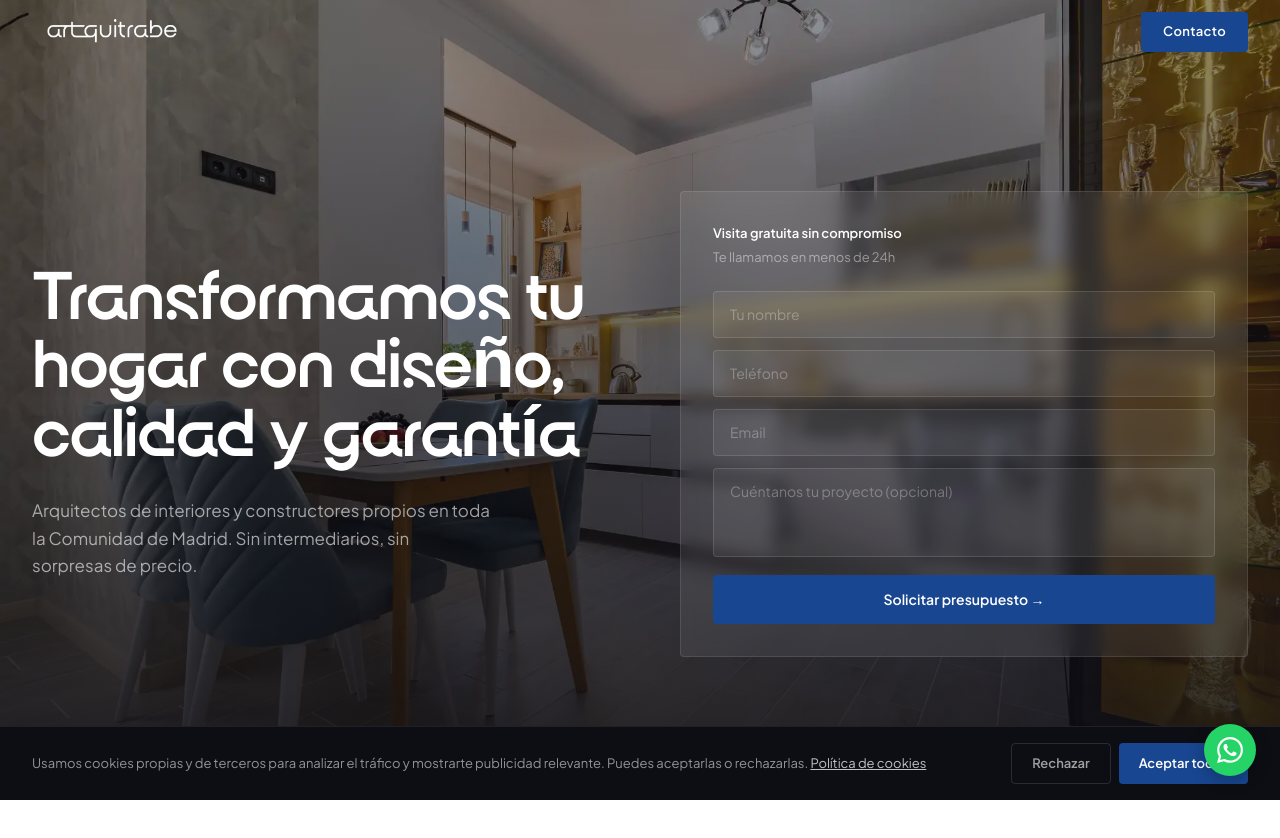
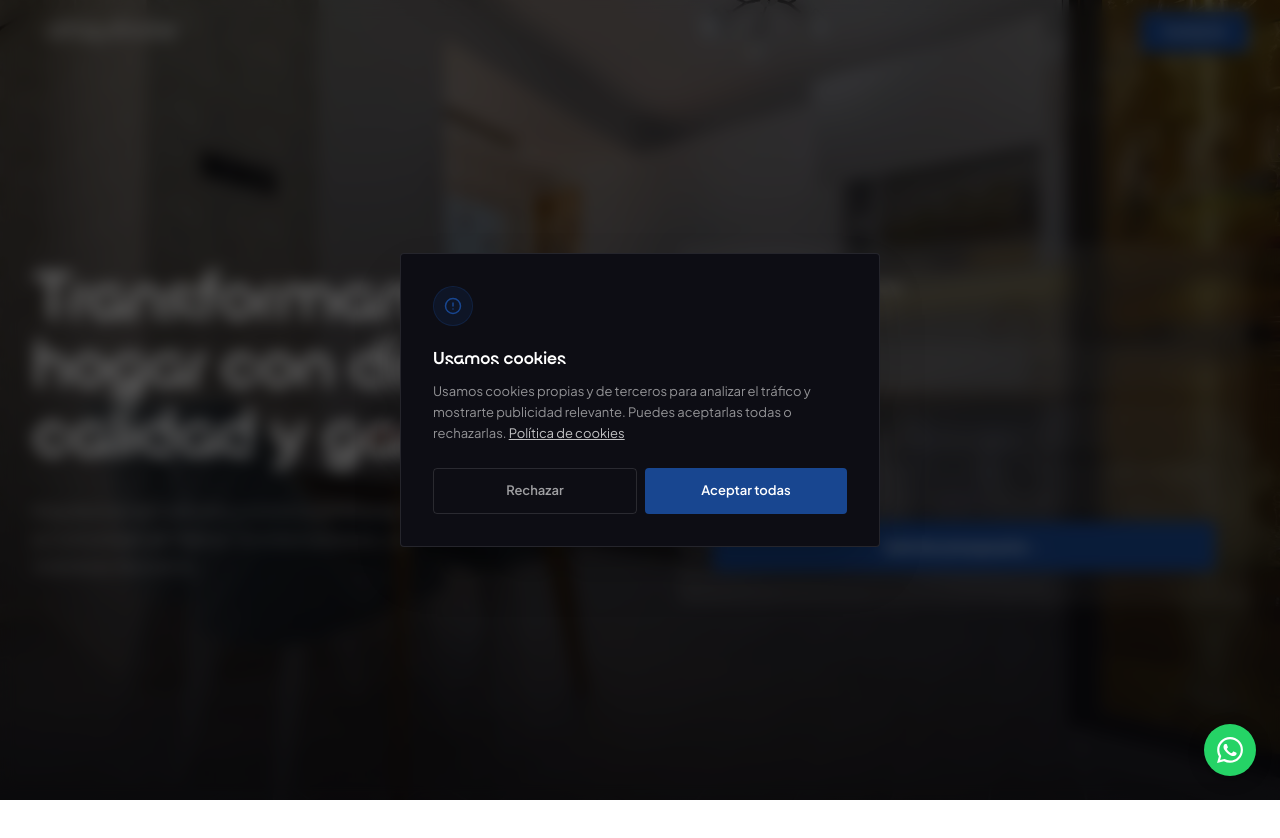
Before and after one commit to generacionads/artquitrabe, a Next.js app: page / in a window 1280 px wide. Shown: the top 838 px of the page. Built offline with nearby package versions, Linux system fonts and the light colour scheme.

Commit message:
fix cookies y form

```diff
--- a/src/components/Contact.tsx
+++ b/src/components/Contact.tsx
@@ -118,17 +118,6 @@ export default function Contact() {
               />
             </div>
 
-            <div>
-              <label className="block text-[11px] font-semibold tracking-[0.12em] uppercase text-white/35 mb-1.5">
-                Mensaje
-              </label>
-              <textarea
-                rows={4}
-                name="mensaje"
-                className="w-full bg-white/5 border border-white/10 text-[#FFFFFF] placeholder-white/25 px-4 py-3 text-[14px] rounded-sm focus:outline-none focus:border-[#184690]/60 transition-colors resize-none"
-                placeholder="Cuéntanos lo que tienes en mente — sin tecnicismos"
-              />
-            </div>
 
             <button
               type="submit"
--- a/src/components/CookieBanner.tsx
+++ b/src/components/CookieBanner.tsx
@@ -36,34 +36,53 @@ export default function CookieBanner() {
   if (!visible) return null;
 
   return (
+    <>
+      {/* Backdrop */}
+      <div className="fixed inset-0 z-[95] bg-black/60 backdrop-blur-sm" />
+
+      {/* Modal */}
       <div
         role="dialog"
+        aria-modal="true"
         aria-label="Aviso de cookies"
-      className="fixed bottom-0 left-0 right-0 z-[90] bg-[#0D0D14] border-t border-white/8 px-4 md:px-8 py-4"
+        className="fixed inset-0 z-[96] flex items-center justify-center px-4"
       >
-      <div className="flex flex-col sm:flex-row sm:items-center gap-4 max-w-screen-xl mx-auto">
-        <p className="text-[13px] text-white/55 leading-relaxed flex-1">
-          Usamos cookies propias y de terceros para analizar el tráfico y mostrarte publicidad relevante.
-          Puedes aceptarlas o rechazarlas.{" "}
+        <div className="bg-[#0D0D14] border border-white/10 rounded-sm w-full max-w-[480px] p-8 shadow-2xl">
+          {/* Icon */}
+          <div className="w-10 h-10 rounded-full bg-[#184690]/15 border border-[#184690]/25 flex items-center justify-center mb-5">
+            <svg width="18" height="18" viewBox="0 0 24 24" fill="none" stroke="#184690" strokeWidth="2" strokeLinecap="round" strokeLinejoin="round">
+              <circle cx="12" cy="12" r="10" />
+              <line x1="12" y1="8" x2="12" y2="12" />
+              <line x1="12" y1="16" x2="12.01" y2="16" />
+            </svg>
+          </div>
+
+          <h2 className="text-[18px] font-bold text-[#FFFFFF] mb-2">
+            Usamos cookies
+          </h2>
+          <p className="text-[13px] text-white/55 leading-relaxed mb-6">
+            Usamos cookies propias y de terceros para analizar el tráfico y mostrarte publicidad relevante. Puedes aceptarlas todas o rechazarlas.{" "}
             <a href="/privacidad" className="text-white/75 underline hover:text-white transition-colors">
               Política de cookies
             </a>
           </p>
-        <div className="flex gap-2 shrink-0">
+
+          <div className="flex flex-col sm:flex-row gap-2">
             <button
               onClick={reject}
-            className="px-5 py-2.5 text-[13px] font-semibold text-white/60 border border-white/12 rounded-sm hover:border-white/30 hover:text-white transition-colors cursor-pointer"
+              className="flex-1 py-3 text-[13px] font-semibold text-white/60 border border-white/12 rounded-sm hover:border-white/30 hover:text-white transition-colors cursor-pointer"
             >
               Rechazar
             </button>
             <button
               onClick={accept}
-            className="px-5 py-2.5 text-[13px] font-semibold text-white bg-[#184690] rounded-sm hover:bg-[#0F2D5E] transition-colors cursor-pointer"
+              className="flex-1 py-3 text-[13px] font-semibold text-white bg-[#184690] rounded-sm hover:bg-[#0F2D5E] transition-colors cursor-pointer"
             >
               Aceptar todas
             </button>
           </div>
         </div>
       </div>
+    </>
   );
 }
--- a/src/components/Hero.tsx
+++ b/src/components/Hero.tsx
@@ -75,12 +75,6 @@ export default function Hero() {
                 placeholder="Email"
                 className="w-full bg-white/6 border border-white/12 text-[#FFFFFF] placeholder-white/30 px-4 py-3 text-[14px] rounded-sm focus:outline-none focus:border-[#184690]/70 transition-colors"
               />
-              <textarea
-                rows={3}
-                name="mensaje"
-                placeholder="Cuéntanos tu proyecto (opcional)"
-                className="w-full bg-white/6 border border-white/12 text-[#FFFFFF] placeholder-white/30 px-4 py-3 text-[14px] rounded-sm focus:outline-none focus:border-[#184690]/70 transition-colors resize-none"
-              />
               <button
                 type="submit"
                 className="w-full py-3.5 bg-[#184690] text-[#FFFFFF] font-semibold text-[14px] rounded-sm hover:bg-[#0F2D5E] transition-colors cursor-pointer"
```
Lines whose indentation alone changed are shown as unchanged.
